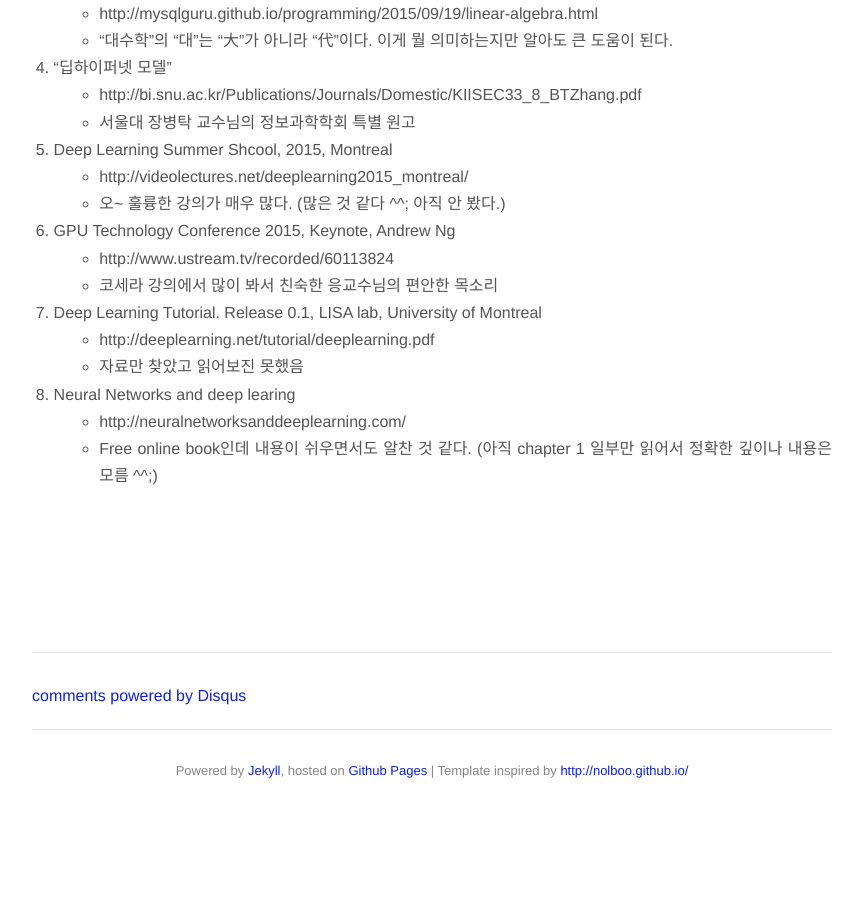
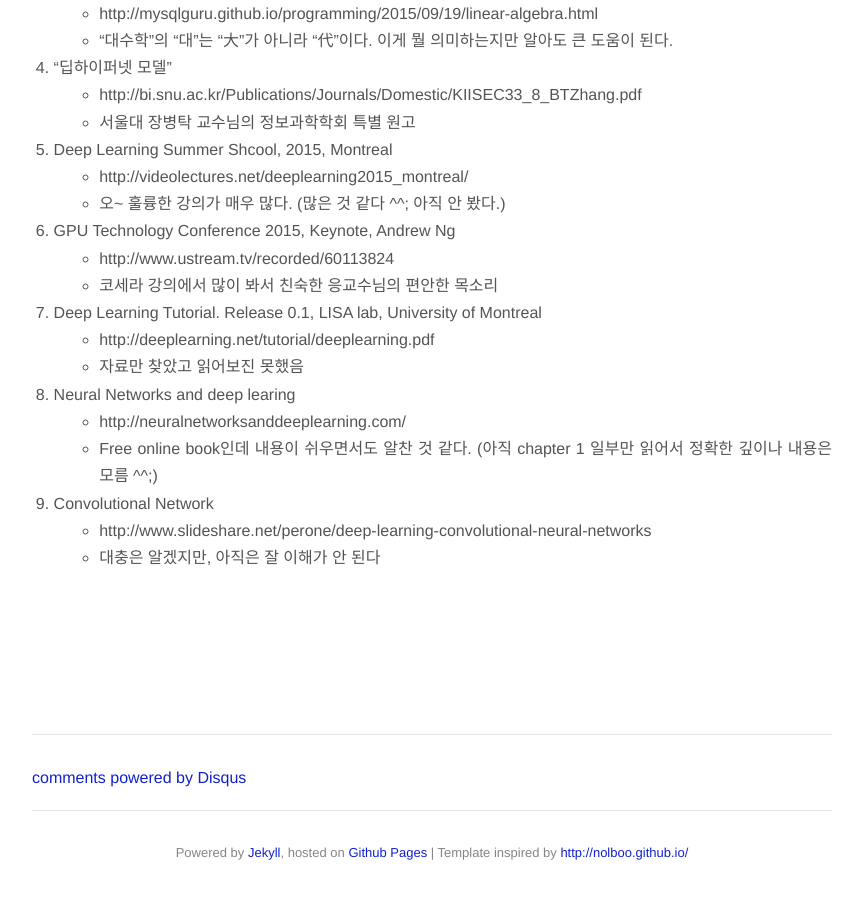
Before and after one commit to jason-heo/jason-heo.github.io, a Jekyll site: the page built from _posts/2015-09-19-ml-materials.md, in a window 1280 px wide and 900 px high, scrolled down 642 px. Shown: the whole window, without its empty margins (208-1071 px from the left). Built offline with Jekyll 4.4.1, drawn with Linux system fonts in a browser that asks for light colours; Markdown is read by kramdown in place of the engine named in the settings; comment, search, counter and statistics services are not loaded; before the commit the page ends 1461 px from its top, so only the background shows below that.

Commit message:
Update 2015-09-19-ml-materials.md

```diff
--- a/_posts/2015-09-19-ml-materials.md
+++ b/_posts/2015-09-19-ml-materials.md
@@ -31,3 +31,6 @@ Machine Learing 공부에 필요한 자료들 Link
 1. Neural Networks and deep learing
     - http://neuralnetworksanddeeplearning.com/
     - Free online book인데 내용이 쉬우면서도 알찬 것 같다. (아직 chapter 1 일부만 읽어서 정확한 깊이나 내용은 모름 ^^;)
+1. Convolutional Network
+    - http://www.slideshare.net/perone/deep-learning-convolutional-neural-networks
+    - 대충은 알겠지만, 아직은 잘 이해가 안 된다
```
